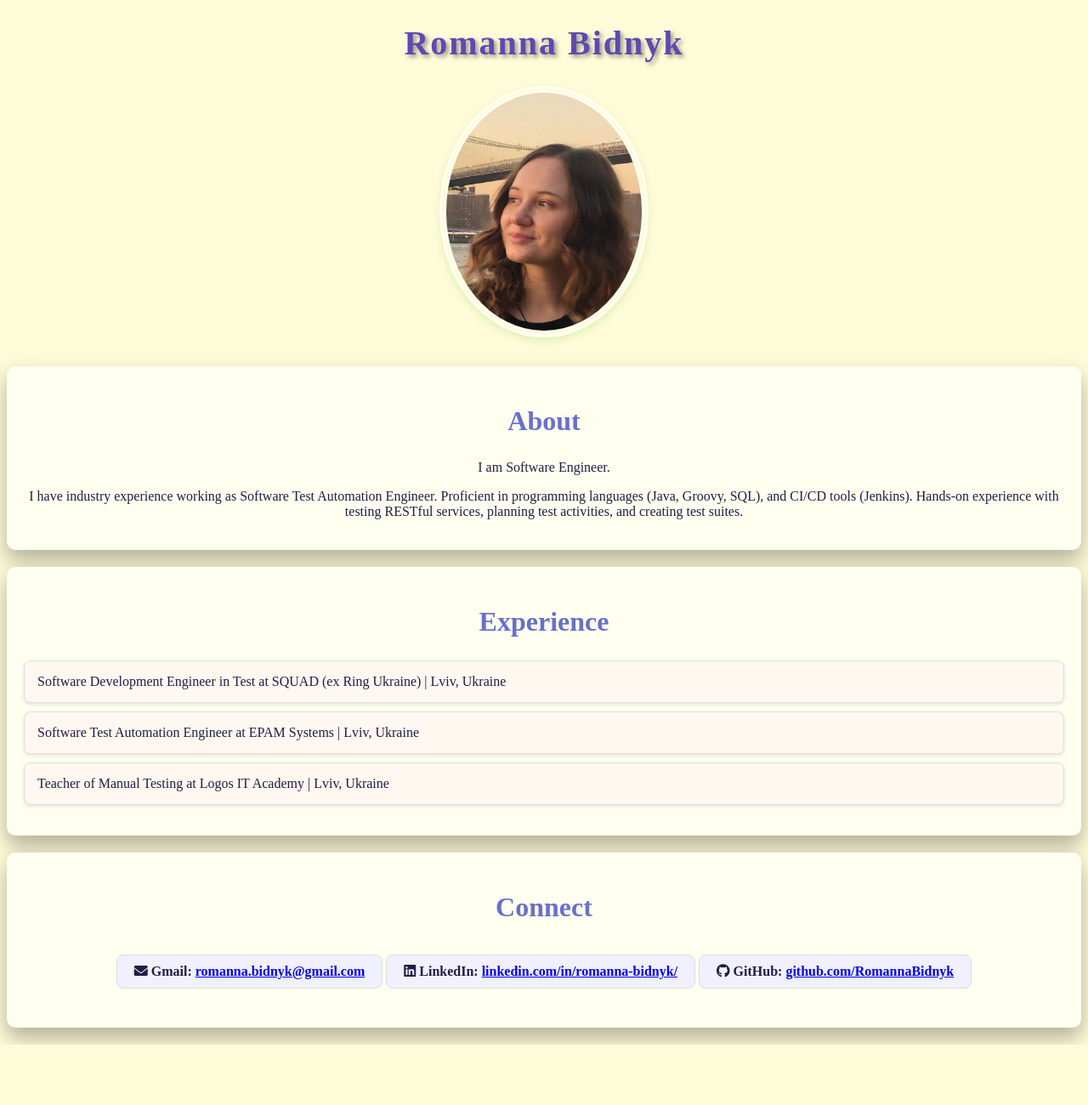
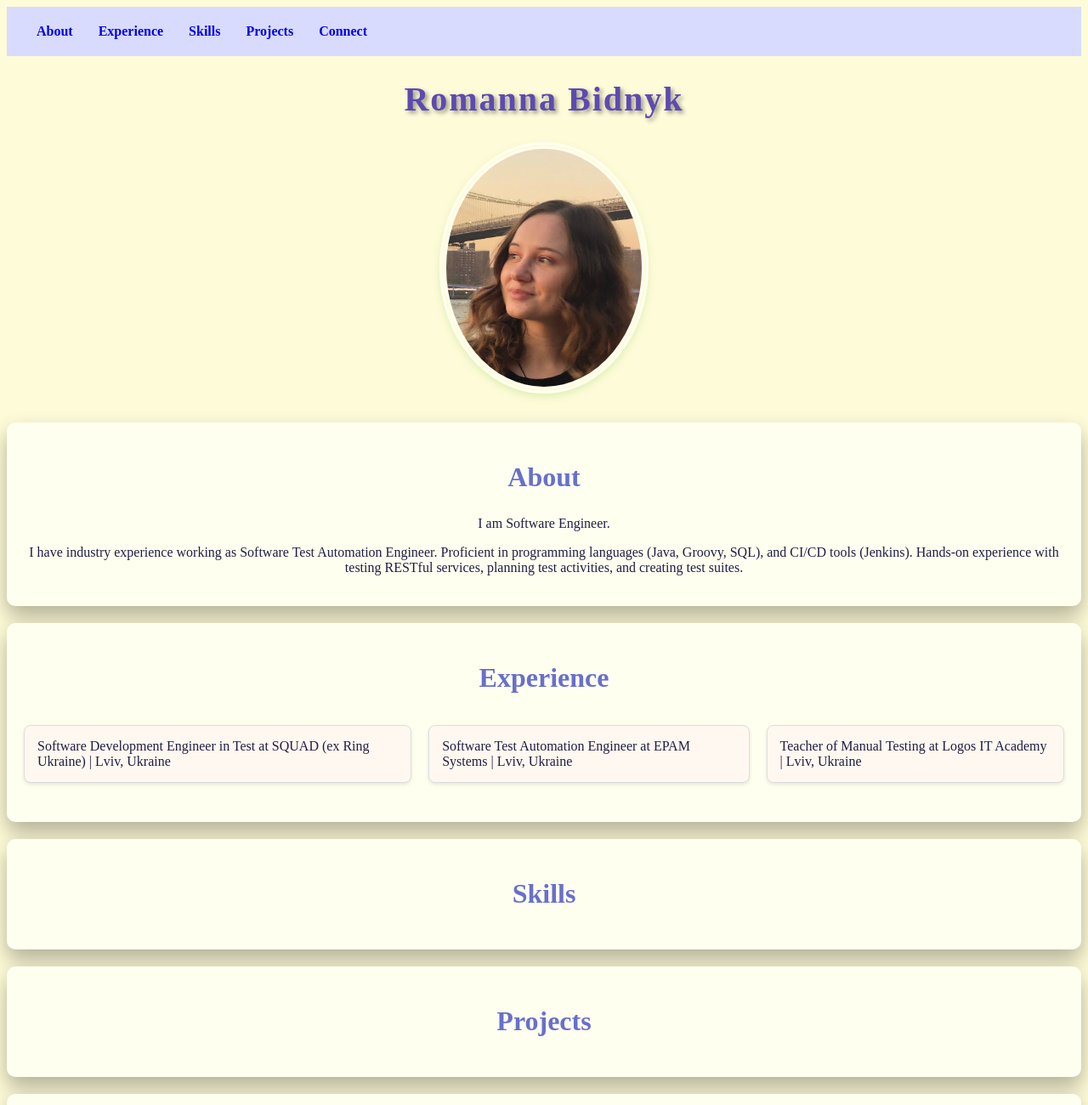
Before and after one commit to RomannaBidnyk/romanna-bidnyk-io, a plain HTML site: page index.html in a window 1280 px wide. Shown: the top 1300 px of the page at 85% size. Before the commit the page ends 1229 px from the top, so only its background shows below. Drawn offline with Linux system fonts and the light colour scheme; a web font is replaced by a local one.

Commit message:
added navigation bar and styling

```diff
--- a/css/index.css
+++ b/css/index.css
@@ -49,6 +49,10 @@ img {
 #experience ul {
   list-style: none;
   padding: 0;
+  display: flex;
+  justify-content: space-between;
+  gap: 20px;
+  /* align-items: center; */
 }
 
 #experience li {
@@ -69,11 +73,11 @@ img {
 #connect ul {
   list-style: none;
   padding: 0;
-  text-align: center;
+  display: flex;
+  justify-content: space-around;
 }
 
 #connect li {
-  display: inline-block;
   margin: 10px 0;
   padding: 10px 20px;
   background-color: #f0f0ff;
@@ -82,3 +86,36 @@ img {
   border-radius: 8px;
   font-weight: bold;
 }
+
+#connect li a{
+  text-decoration: none;
+}
+
+header {
+  background-color: #d8dbfe;
+  padding: 10px 20px;
+  position: sticky;
+  top: 0;
+}
+
+nav ul {
+  list-style-type: none;
+  margin: 0;
+  padding: 0;
+  display: flex;
+  /* justify-content: space-around; */
+}
+
+nav ul li a {
+  border-radius: 5px;
+  text-decoration: none;
+  padding: 10px 15px;
+  display: block;
+  font-weight: bold;
+  transition: color 0.3s ease;
+}
+
+nav ul li a:hover {
+    color: #002c86;
+    background-color:#feeff1;
+}
--- a/index.html
+++ b/index.html
@@ -18,6 +18,20 @@
   </head>
 
   <body>
+
+    <header>
+      <nav>
+          <ul>
+              <li><a href="#about">About</a></li>
+              <li><a href="#experience">Experience</a></li>
+              <li><a href="#skills">Skills</a></li>
+              <li><a href="#projects">Projects</a></li>
+              <li><a href="#connect">Connect</a></li>
+          </ul>
+      </nav>
+  </header>
+
+
     <h1>Romanna Bidnyk</h1>
     <div id="photo">
       <img src="images\my_photo.jpg" alt="Romanna's photo" />
@@ -48,6 +62,15 @@
       </ul>
     </section>
 
+
+    <section id = "skills">
+      <h2>Skills</h2>
+    </section>
+
+    <section id = "projects">
+      <h2>Projects</h2>
+    </section>
+
     <section id="connect">
       <h2>Connect</h2>
       <ul>
```
